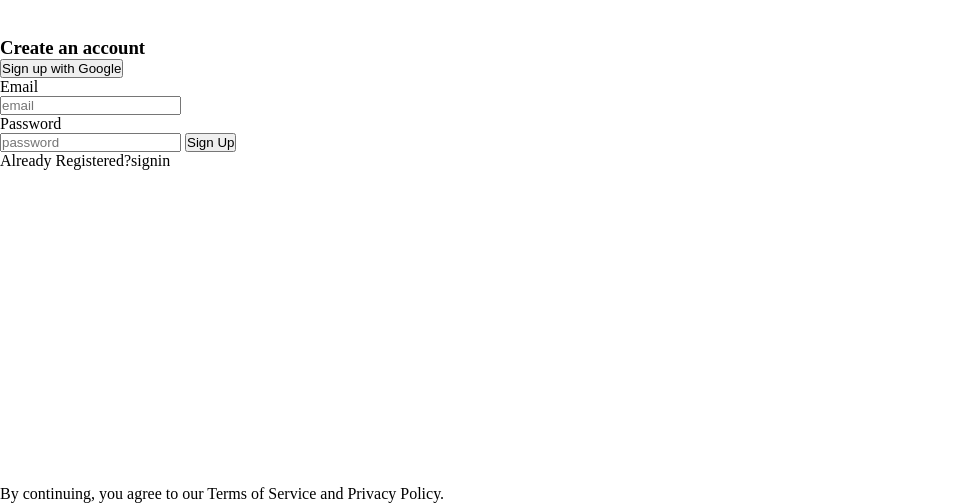
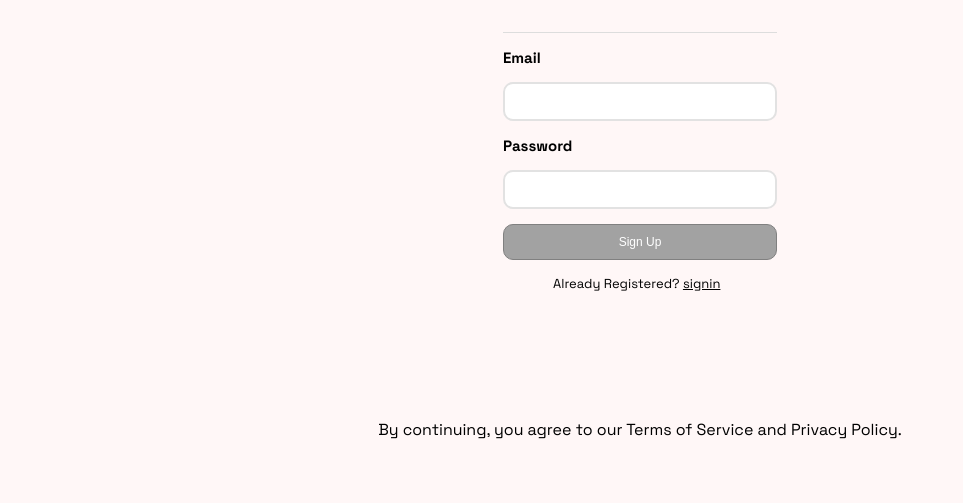
Before and after one commit to AtharvAwle/Full-Stack-100xDevs-Cohort-4, a plain HTML site: page Week-1-HTML&CSS/ElevenLabs Signup Page/index.html in a window 1280 px wide. Shown: the part 297-800 px from the top of the page, without its empty margins (0-963 px from the left). Drawn offline with Linux system fonts and the light colour scheme; a web font is replaced by a local one.

Commit message:
Assignment 1 Completed

```diff
--- a/Week-1-HTML&CSS/ElevenLabs Signup Page/index.css
+++ b/Week-1-HTML&CSS/ElevenLabs Signup Page/index.css
@@ -5,7 +5,8 @@
 }
 
 body{
-    background-color: white;
+    background-color: rgb(255, 247, 247);
+    font-family: 'Space Grotesk';
 
 }
 
@@ -13,10 +14,63 @@ svg{
     height: 13px;
 }
 
+hr{
+   border: none;
+    height: 1px;
+    background-color: rgb(221, 221, 221);
+}
+
+input{
+    padding: 10px;
+    border-radius: 10px;
+    border: 2px solid rgb(226, 226, 226);
+    width: 250px;
+}
+
+h3{
+    font-size: 20px;
+    margin-left: 50px;
+}
+
 .main{
     min-height: 100vh;
     min-width: 100vh;
     display: flex;
     flex-direction: column;
-    justify-content: space-between;
+    justify-content: space-around;
+    align-items: center;
 }
+
+.mid{
+    display: flex;
+    flex-direction: column;
+    gap: 15px;
+}
+
+.glogo{
+    height: 18px;
+    margin-right: 40px;
+}
+
+
+.btn1{
+        padding: 10px 20px;
+        border-radius: 10px;
+        border: 1px solid rgb(202, 202, 202);
+        background-color: rgb(255, 255, 255);
+        margin-bottom: 20px;
+}
+
+.btn2{
+        padding: 10px 20px;
+        border-radius: 10px;
+        border: 1px solid gray;
+        background-color: rgb(162, 162, 162);
+        color: white;
+        font-size: 12px;
+}
+
+.x{
+    font-size: 15px;
+    font-weight: bold;
+}
--- a/Week-1-HTML&CSS/ElevenLabs Signup Page/index.html
+++ b/Week-1-HTML&CSS/ElevenLabs Signup Page/index.html
@@ -3,7 +3,11 @@
 <head>
     <meta charset="UTF-8">
     <meta name="viewport" content="width=device-width, initial-scale=1.0">
+    <link rel="preconnect" href="https://fonts.googleapis.com">
+<link rel="preconnect" href="https://fonts.gstatic.com" crossorigin>
+<link href="https://fonts.googleapis.com/css2?family=Outfit:wght@100..900&family=Playfair:ital,opsz,wght@0,5..1200,300..900;1,5..1200,300..900&family=Roboto+Condensed:ital,wght@0,100..900;1,100..900&family=Space+Grotesk:wght@300..700&display=swap" rel="stylesheet">
     <link rel="stylesheet" href="index.css">
+
     <title>ElevenLabs Signup Atharv Awle</title>
 </head>
 <body>
@@ -16,14 +20,14 @@
 
         <div class="mid">
             <h3>Create an account</h3>
-            <button>Sign up with Google</button>
-            <p>Email</p>
-            <input type="email" placeholder="email">
-            <p>Password</p>
-            <input type="password" placeholder="password">
-
-            <button>Sign Up</button>
-            <p>Already Registered?signin</p>
+            <button class="btn1"><img class="glogo" src="https://encrypted-tbn0.gstatic.com/images?q=tbn:ANd9GcSJg75LWB1zIJt1VTZO7O68yKciaDSkk3KMdw&s" alt=""> Sign up with Google</button>
+            <hr >
+            <p class="x">Email</p>
+            <input type="email" >
+            <p class="x">Password</p>
+            <input type="password" >
+            <button class="btn2">Sign Up</button>
+            <p style="margin-left: 50px; font-size: 13px;">Already Registered? <u>signin</u></p>
         </div>
 
         <div class="bottom">
```
